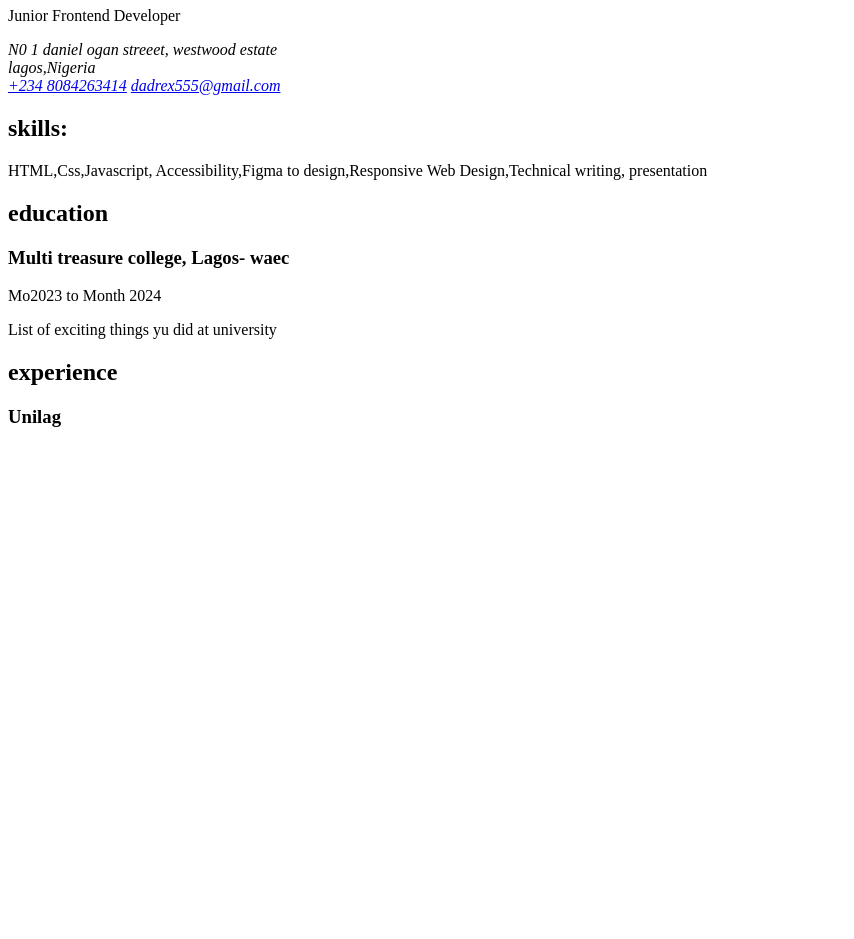
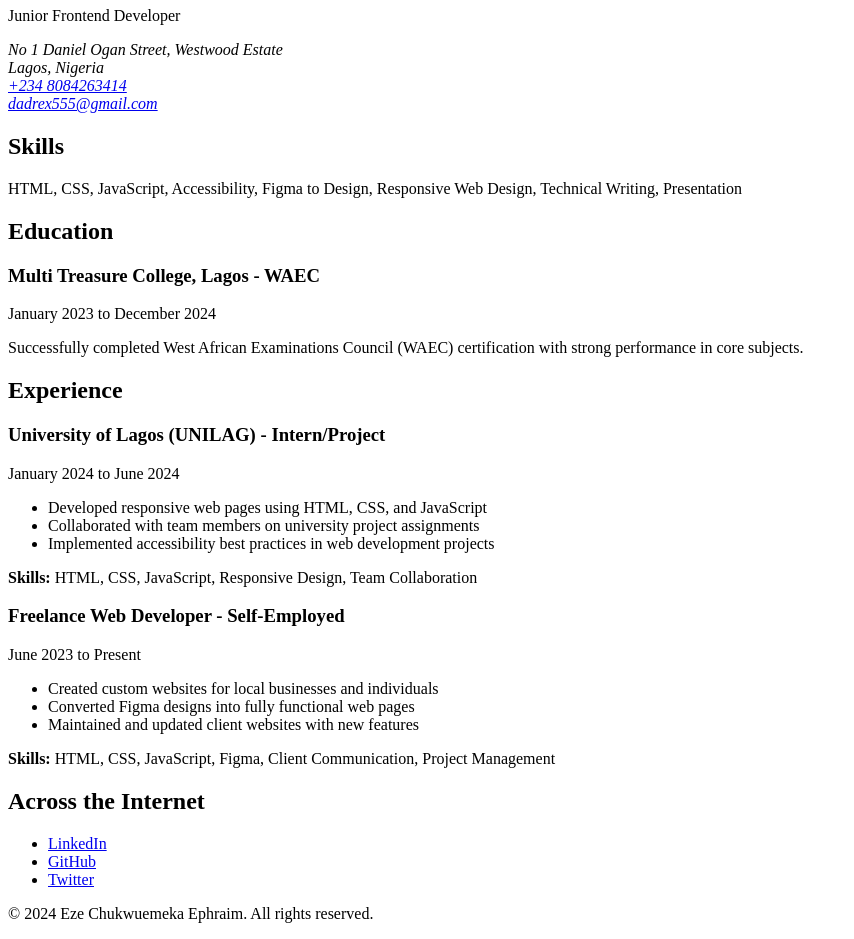
Before and after one commit to emekathegreat2/single-html-cv-project-, a plain HTML site: page index.html in a window 1280 px wide. Shown: the part 73-1012 px from the top of the page, without its empty margins (0-854 px from the left). Before the commit the page ends 800 px from the top, so only its background shows below. Drawn offline with Linux system fonts and the light colour scheme.

Commit message:
Update index.html

```diff
--- a/index.html
+++ b/index.html
@@ -3,65 +3,98 @@
 <head>
     <meta charset="UTF-8">
     <meta name="viewport" content="width=device-width, initial-scale=1.0">
-    <meta name="description" content="Professional cv of Eze chukwuemeka - Junior Frontend Developer with expertise in HTML, CSS, javaScript, and mordern technologies.">
-    <meta name="keywords" content="Frontend Developer, Web developer, Html,Css, javaScript,CV,Resume">
+    <meta name="description" content="Professional CV of Eze Chukwuemeka - Junior Frontend Developer with expertise in HTML, CSS, JavaScript, and modern web technologies.">
+    <meta name="keywords" content="Frontend Developer, Web Developer, HTML, CSS, JavaScript, CV, Resume">
     <meta name="author" content="Eze Chukwuemeka Ephraim">
 
     <!-- Open Graph Tags -->
-     <meta property="og:title" content="Your Name - Junior Frontend Developer CV">
+    <meta property="og:title" content="Eze Chukwuemeka Ephraim - Junior Frontend Developer CV">
     <meta property="og:description" content="Professional CV showcasing skills, education, and experience in frontend web development.">
     <meta property="og:type" content="profile">
     <meta property="og:url" content="https://yourwebsite.com/cv">
     <meta property="og:image" content="https://yourwebsite.com/profile-image.jpg">
 
-    <title>Eze chukwuemeka Ephraim CV</title>
+    <title>Eze Chukwuemeka Ephraim CV</title>
     <link rel="icon" href="favicon.png" type="image/png">
 </head>
 <body>
     <main>
         <header>
-            <h1>Your Name</h1>
+            <h1>Eze Chukwuemeka Ephraim</h1>
             <p>Junior Frontend Developer</p>
 
             <address>
-                N0 1 daniel ogan streeet, westwood estate <br>
-                lagos,Nigeria <br>
-                <a href="+234 8084263414">+234 8084263414</a>
-                <a href="mailto: dadrex555@gmail.com">dadrex555@gmail.com</a>
+                No 1 Daniel Ogan Street, Westwood Estate<br>
+                Lagos, Nigeria<br>
+                <a href="tel:+2348084263414">+234 8084263414</a><br>
+                <a href="mailto:dadrex555@gmail.com">dadrex555@gmail.com</a>
             </address>
         </header>
 
         <section>
-            <h2>
-                skills:
-            </h2>
+            <h2>Skills</h2>
             <p>
-                HTML,Css,Javascript, Accessibility,Figma to design,Responsive Web Design,Technical writing, presentation
+                HTML, CSS, JavaScript, Accessibility, Figma to Design, Responsive Web Design, Technical Writing, Presentation
             </p>
         </section>
 
         <section>
-            <h2>education</h2>
+            <h2>Education</h2>
             <article>
-                <h3>
-                    Multi treasure college, Lagos- waec
-                </h3>
+                <h3>Multi Treasure College, Lagos - WAEC</h3>
                 <p>
-                   <time datetime="2024-01">Mo2023</time> to  <time datetime="2024-12">Month 2024</time>
+                   <time datetime="2023-01">January 2023</time> to <time datetime="2024-12">December 2024</time>
                 </p>
                 <p>
-                    List of exciting things yu did at university
+                    Successfully completed West African Examinations Council (WAEC) certification with strong performance in core subjects.
                 </p>
             </article>
         </section>
 
         <section>
-            <h2>experience</h2>
+            <h2>Experience</h2>
 
             <article>
-                <h3>Unilag</h3>
+                <h3>University of Lagos (UNILAG) - Intern/Project</h3>
+                <p>
+                    <time datetime="2024-01">January 2024</time> to <time datetime="2024-06">June 2024</time>
+                </p>
+                <ul>
+                    <li>Developed responsive web pages using HTML, CSS, and JavaScript</li>
+                    <li>Collaborated with team members on university project assignments</li>
+                    <li>Implemented accessibility best practices in web development projects</li>
+                </ul>
+                <p><strong>Skills:</strong> HTML, CSS, JavaScript, Responsive Design, Team Collaboration</p>
+            </article>
+
+            <article>
+                <h3>Freelance Web Developer - Self-Employed</h3>
+                <p>
+                    <time datetime="2023-06">June 2023</time> to <time datetime="2024-12">Present</time>
+                </p>
+                <ul>
+                    <li>Created custom websites for local businesses and individuals</li>
+                    <li>Converted Figma designs into fully functional web pages</li>
+                    <li>Maintained and updated client websites with new features</li>
+                </ul>
+                <p><strong>Skills:</strong> HTML, CSS, JavaScript, Figma, Client Communication, Project Management</p>
             </article>
         </section>
+
+        <section>
+            <h2>Across the Internet</h2>
+            <nav>
+                <ul>
+                    <li><a href="https://linkedin.com/in/yourprofile" target="_blank" rel="noopener noreferrer">LinkedIn</a></li>
+                    <li><a href="https://github.com/yourusername" target="_blank" rel="noopener noreferrer">GitHub</a></li>
+                    <li><a href="https://twitter.com/yourhandle" target="_blank" rel="noopener noreferrer">Twitter</a></li>
+                </ul>
+            </nav>
+        </section>
     </main>
+
+    <footer>
+        <p>&copy; <time datetime="2024">2024</time> Eze Chukwuemeka Ephraim. All rights reserved.</p>
+    </footer>
 </body>
 </html>
```
